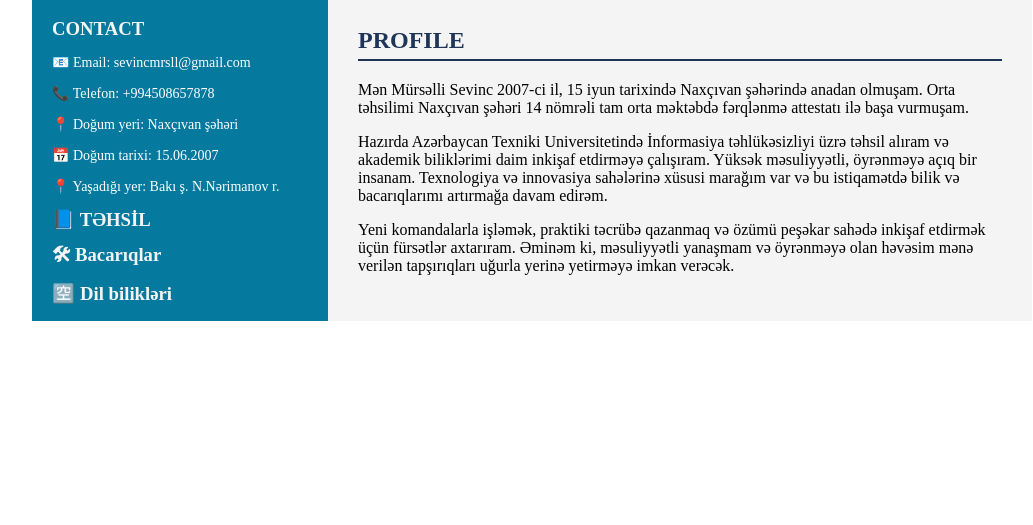
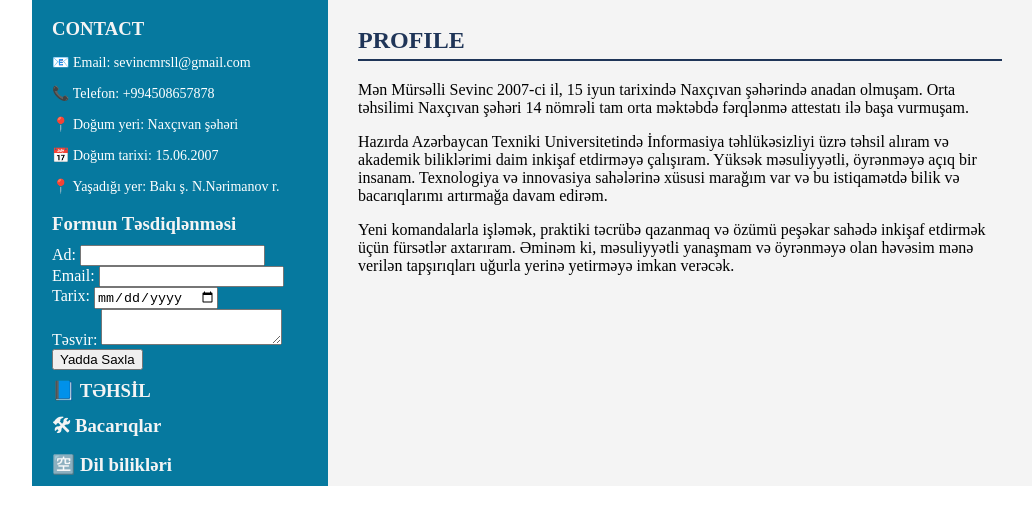
Before and after one commit to SevincMurselli/lab-3, a plain HTML site: page index.html in a window 1280 px wide. Shown: the part 151-676 px from the top of the page, without its empty margins (108-1141 px from the left). Drawn offline with Linux system fonts and the light colour scheme.

Commit message:
Update index.html

```diff
--- a/index.html
+++ b/index.html
@@ -1,3 +1,4 @@
+
 <!DOCTYPE html>
 <html lang="az">
 <head>
@@ -8,6 +9,7 @@
 
 </head>
 <body>
+
   <div class="container">
   <div class="sidebar">
     <img src="blank-profile-picture-973460_960_720.webp" alt="Photo"  class="photo">
@@ -17,6 +19,26 @@
     <p>📍 Doğum yeri: Naxçıvan şəhəri</p>
     <p>📅 Doğum tarixi: 15.06.2007</p>
     <p>📍 Yaşadığı yer: Bakı ş. N.Nərimanov r. </p>
+     <h3>Formun Təsdiqlənməsi</h3>
+  <form id="myForm">
+    <label for="name">Ad:</label>
+    <input type="text" id="name" name="name">
+    <div class="error" id="nameError"></div>
+
+    <label for="email">Email:</label>
+    <input type="email" id="email" name="email">
+    <div class="error" id="emailError"></div>
+
+    <label for="date">Tarix:</label>
+    <input type="date" id="date" name="date">
+    <div class="error" id="dateError"></div>
+
+    <label for="description">Təsvir:</label>
+    <textarea id="description" name="description"></textarea>
+    <div class="error" id="descError"></div>
+
+    <button type="submit">Yadda Saxla</button>
+  </form>
 
     <h3 class="accordion-button" onclick="toggleSection('edu')">📘 TƏHSİL</h3>
     <div class="accordion-content" id="edu">
@@ -72,5 +94,6 @@
             Əminəm ki, məsuliyyətli yanaşmam və öyrənməyə olan həvəsim mənə verilən tapşırıqları uğurla yerinə yetirməyə imkan verəcək.</p>
       </div>
 </div>
+
 </body>
 </html>
```
